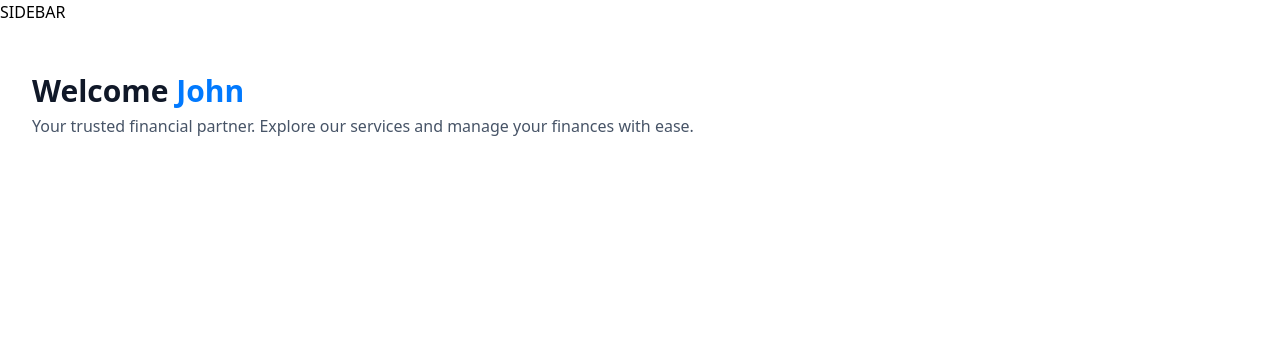
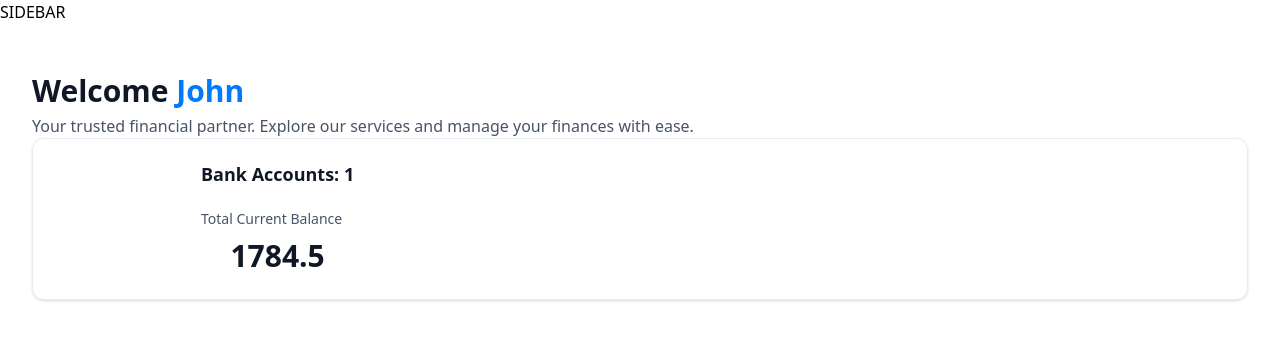
Before and after one commit to Bimaahmadani/Crab-Banking-app, a Next.js app: page / in a window 1280 px wide. Shown: the top 340 px of the page. Built offline with nearby package versions, Linux system fonts and the light colour scheme.

Commit message:
add TotalBalanceBox component

```diff
--- a/app/(root)/page.tsx
+++ b/app/(root)/page.tsx
@@ -1,4 +1,5 @@
 import HeaderBox from "@/components/HeaderBox";
+import TotalBalanceBox from "@/components/TotalBalanceBox";
 import React from "react";
 
 const Home = () => {
@@ -14,6 +15,12 @@
                         user= {loggedIn?.firstName || "Guest"}
                         subtext="Your trusted financial partner. Explore our services and manage your finances with ease."
                     />
+
+                    <TotalBalanceBox
+                        accounts={[]}
+                        totalBanks = {1}
+                        totalCurrentBalance = {1784.50}
+                    />
                 </header>
             </div>
         </section>
--- a/components/HeaderBox.tsx
+++ b/components/HeaderBox.tsx
@@ -1,5 +1,3 @@
-import React from 'react'
-
 const HeaderBox = ({type = "title", title, user, subtext }: HeaderBoxProps) => {
   return (
     <div className='header-box'>
--- /dev/null
+++ b/components/TotalBalanceBox.tsx
@@ -0,0 +1,29 @@
+import React from 'react'
+
+const TotalBalanceBox = ({accounts = [], totalBanks, totalCurrentBalance
+
+}: TotalBalanceBoxProps) => {
+  return (
+    <section className="total-balance">
+        <div className="total-balance-chart">
+
+        </div>
+
+        <div className="flex flex-col gap-6">
+            <h2 className="header-2">
+               Bank Accounts: {totalBanks}
+            </h2>
+            <div className="flex flex-col gap-2">
+                <p className="total-balance-label">
+                    Total Current Balance
+                </p>
+                <p className="total-balance-amount flex-center gap-2">
+                    {totalCurrentBalance}
+                </p>
+            </div>
+        </div>
+    </section>
+  )
+}
+
+export default TotalBalanceBox
--- a/package.json
+++ b/package.json
@@ -15,7 +15,7 @@
     "lucide-react": "^1.17.0",
     "next": "14.2.35",
     "qs": "^6.15.2",
-    "query-string": "^9.4.0",
+    "query-string": "^9.4.1",
     "react": "^18",
     "react-dom": "^18",
     "shadcn": "^4.11.0",
--- a/types/index.d.ts
+++ b/types/index.d.ts
@@ -202,7 +202,7 @@
   appwriteItemId?: string;
 }
 
-declare interface TotlaBalanceBoxProps {
+declare interface TotalBalanceBoxProps {
   accounts: Account[];
   totalBanks: number;
   totalCurrentBalance: number;
```
Also changed, not shown: 1 other file (tests, documents, lock files or other folders).
